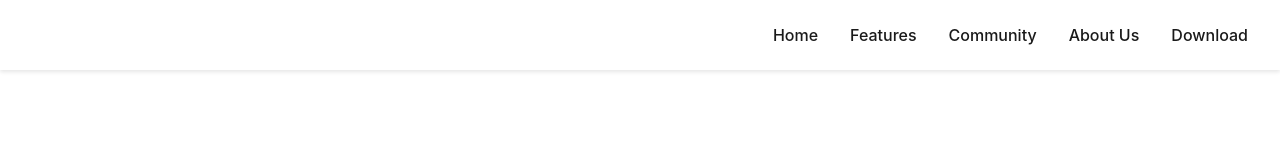
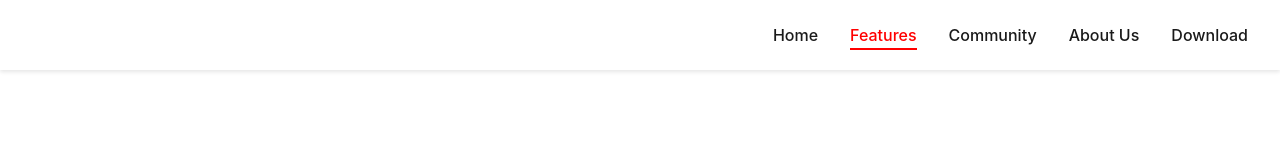
Before and after one commit to 03ayv/Tracshot, an Angular app in the folder Angular-TracShot/: page / in a window 1280 px wide. Shown: the top 160 px of the page. Built offline with nearby package versions, Linux system fonts and the light colour scheme.

Commit message:
fix navbar scroll

```diff
--- a/Angular-TracShot/src/app/app.component.html
+++ b/Angular-TracShot/src/app/app.component.html
@@ -1,3 +1,9 @@
 <app-navbar></app-navbar>
-<app-home></app-home>
-<router-outlet></router-outlet>
+<main>
+  <section id="home">
+    <app-home></app-home>
+  </section>
+  <section id="features">
+    <app-features></app-features>
+  </section>
+</main>
--- a/Angular-TracShot/src/app/app.component.ts
+++ b/Angular-TracShot/src/app/app.component.ts
@@ -2,11 +2,12 @@ import { Component } from '@angular/core';
 import { RouterOutlet } from '@angular/router';
 import { HomeComponent } from './home/home.component';
 import { NavbarComponent } from './navbar/navbar.component';
+import { FeaturesComponent } from './features/features.component';
 
 @Component({
   selector: 'app-root',
   standalone: true,
-  imports: [RouterOutlet, HomeComponent, NavbarComponent],
+  imports: [RouterOutlet, HomeComponent, NavbarComponent, FeaturesComponent],
   templateUrl: './app.component.html',
   styleUrl: './app.component.css'
 })
--- a/Angular-TracShot/src/app/navbar/navbar.component.css
+++ b/Angular-TracShot/src/app/navbar/navbar.component.css
@@ -29,10 +29,26 @@
   font-weight: 500;
   font-size: 1rem;
   transition: color 0.2s ease;
+  cursor: pointer;
 }
 
 .nav-links a:hover {
   color: #4a4a4a;
+}
+
+.nav-links a.active {
+  color: #ff0000;
+  position: relative;
+}
+
+.nav-links a.active::after {
+  content: '';
+  position: absolute;
+  bottom: -5px;
+  left: 0;
+  width: 100%;
+  height: 2px;
+  background-color: #ff0000;
 }
 
 @media (max-width: 768px) {
--- a/Angular-TracShot/src/app/navbar/navbar.component.html
+++ b/Angular-TracShot/src/app/navbar/navbar.component.html
@@ -3,10 +3,10 @@
     <!-- Logo will go here -->
   </div>
   <div class="nav-links">
-    <a routerLink="/">Home</a>
-    <a routerLink="/features">Features</a>
-    <a routerLink="/pricing">Community</a>
-    <a routerLink="/about">About Us</a>
-    <a routerLink="/about">Download</a>
+    <a (click)="scrollToSection('home')" [class.active]="currentSection === 'home'">Home</a>
+    <a (click)="scrollToSection('features')" [class.active]="currentSection === 'features'">Features</a>
+    <a>Community</a>
+    <a>About Us</a>
+    <a>Download</a>
   </div>
 </nav>
--- a/Angular-TracShot/src/app/navbar/navbar.component.ts
+++ b/Angular-TracShot/src/app/navbar/navbar.component.ts
@@ -1,6 +1,7 @@
-import { Component } from '@angular/core';
+import { Component, HostListener } from '@angular/core';
 import { CommonModule } from '@angular/common';
 import { RouterLink } from '@angular/router';
+import { ScrollService } from '../services/scroll.service';
 
 @Component({
   selector: 'app-navbar',
@@ -10,5 +11,40 @@ import { RouterLink } from '@angular/router';
   styleUrl: './navbar.component.css'
 })
 export class NavbarComponent {
+  currentSection = 'home';
 
+  constructor(private scrollService: ScrollService) {
+    this.scrollService.currentSection$.subscribe(
+      section => this.currentSection = section
+    );
+  }
+
+  @HostListener('window:scroll')
+  onScroll() {
+    const homeSection = document.getElementById('home');
+    const featuresSection = document.getElementById('features');
+
+    if (!homeSection || !featuresSection) return;
+
+    const scrollPosition = window.scrollY + window.innerHeight / 2;
+
+    if (scrollPosition < featuresSection.offsetTop) {
+      this.scrollService.setCurrentSection('home');
+    } else {
+      this.scrollService.setCurrentSection('features');
+    }
+  }
+
+  scrollToSection(sectionId: string) {
+    const element = document.getElementById(sectionId);
+    if (element) {
+      const offset = 70; // Navbar height
+      const elementPosition = element.offsetTop - offset;
+      window.scrollTo({
+        top: elementPosition,
+        behavior: 'smooth'
+      });
+      this.scrollService.setCurrentSection(sectionId);
+    }
+  }
 }
--- /dev/null
+++ b/Angular-TracShot/src/app/services/scroll.service.ts
@@ -0,0 +1,14 @@
+import { Injectable } from '@angular/core';
+import { BehaviorSubject } from 'rxjs';
+
+@Injectable({
+  providedIn: 'root'
+})
+export class ScrollService {
+  private currentSection = new BehaviorSubject<string>('home');
+  currentSection$ = this.currentSection.asObservable();
+
+  setCurrentSection(section: string) {
+    this.currentSection.next(section);
+  }
+}
--- a/Angular-TracShot/src/styles.css
+++ b/Angular-TracShot/src/styles.css
@@ -6,3 +6,11 @@
   padding: 0;
   box-sizing: border-box;
 }
+
+html {
+  scroll-behavior: smooth;
+}
+
+section {
+  min-height: 100vh;
+}
```
